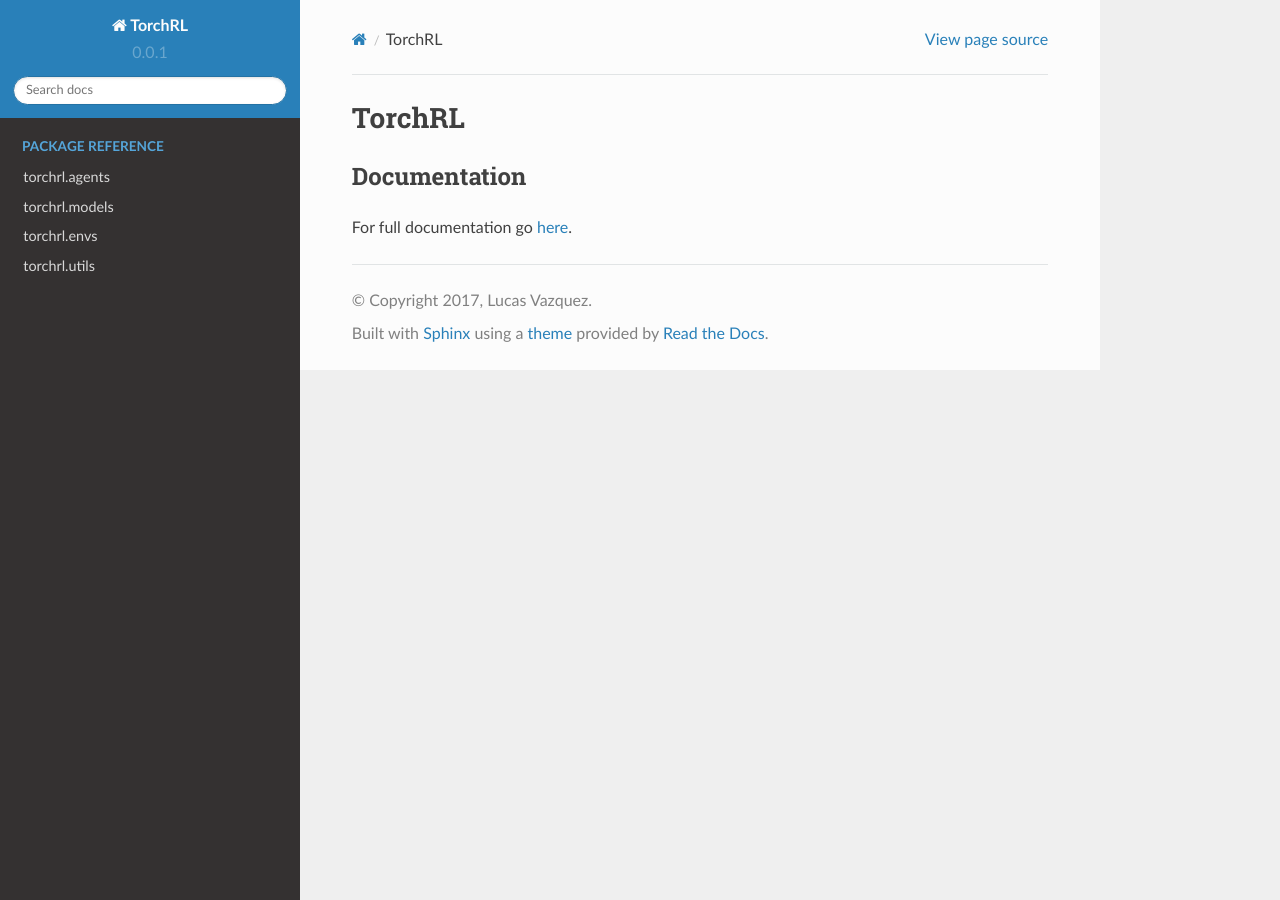
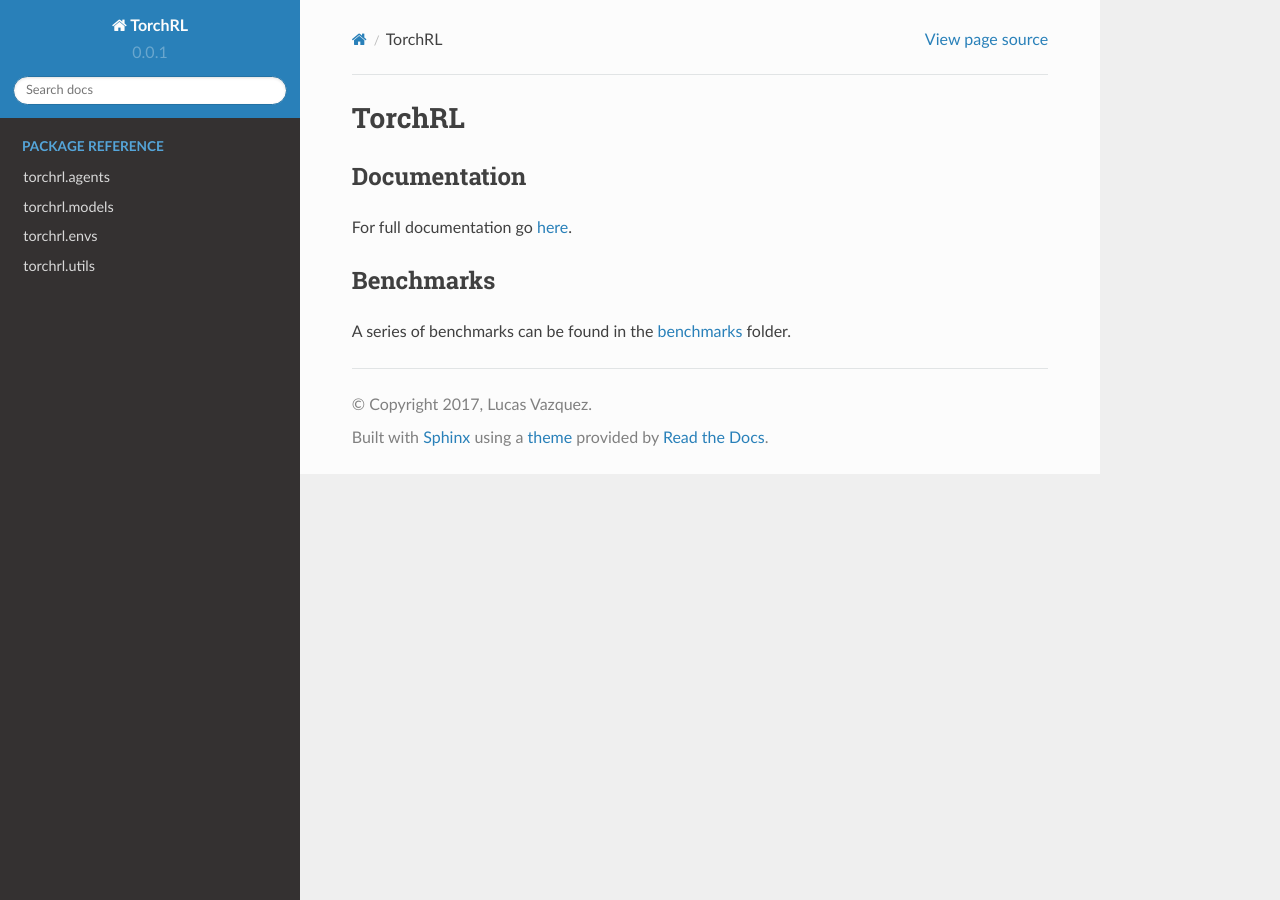
Before and after one commit to lgvaz/reward, a Sphinx documentation site: the page built from docs/source/README.rst, in a window 1280 px wide. Built offline with Sphinx 7.4.7 and the Read the Docs theme 2.0.0, drawn with Linux system fonts in a browser that asks for light colours; pages that are not in the unit, such as notebooks, are missing from menus.

Commit message:
Update README.rst

```diff
--- a/docs/source/README.rst
+++ b/docs/source/README.rst
@@ -5,8 +5,14 @@
 -------------
 For full documentation go here_.
 
+Benchmarks
+----------
+A series of benchmarks can be found in the benchmarks_ folder.
+
 .. |docs| image:: https://readthedocs.org/projects/torchrl/badge/?version=master
   :target: http://torchrl.readthedocs.io/en/master/?badge=master
   :alt: Documentation Status
 
 .. _here: https://torchrl.readthedocs.io/en/master/
+
+.. _benchmarks: https://github.com/lgvaz/torchrl/tree/master/benchmark/notebooks
```
